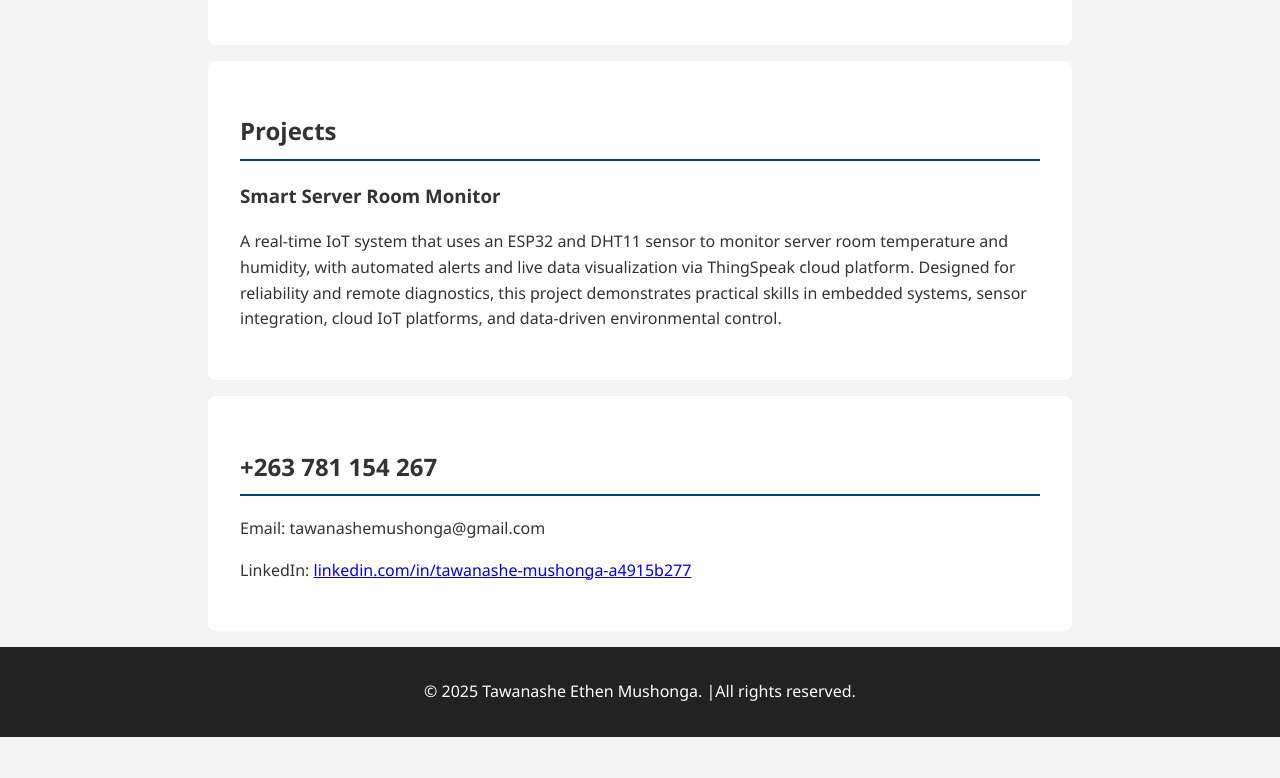
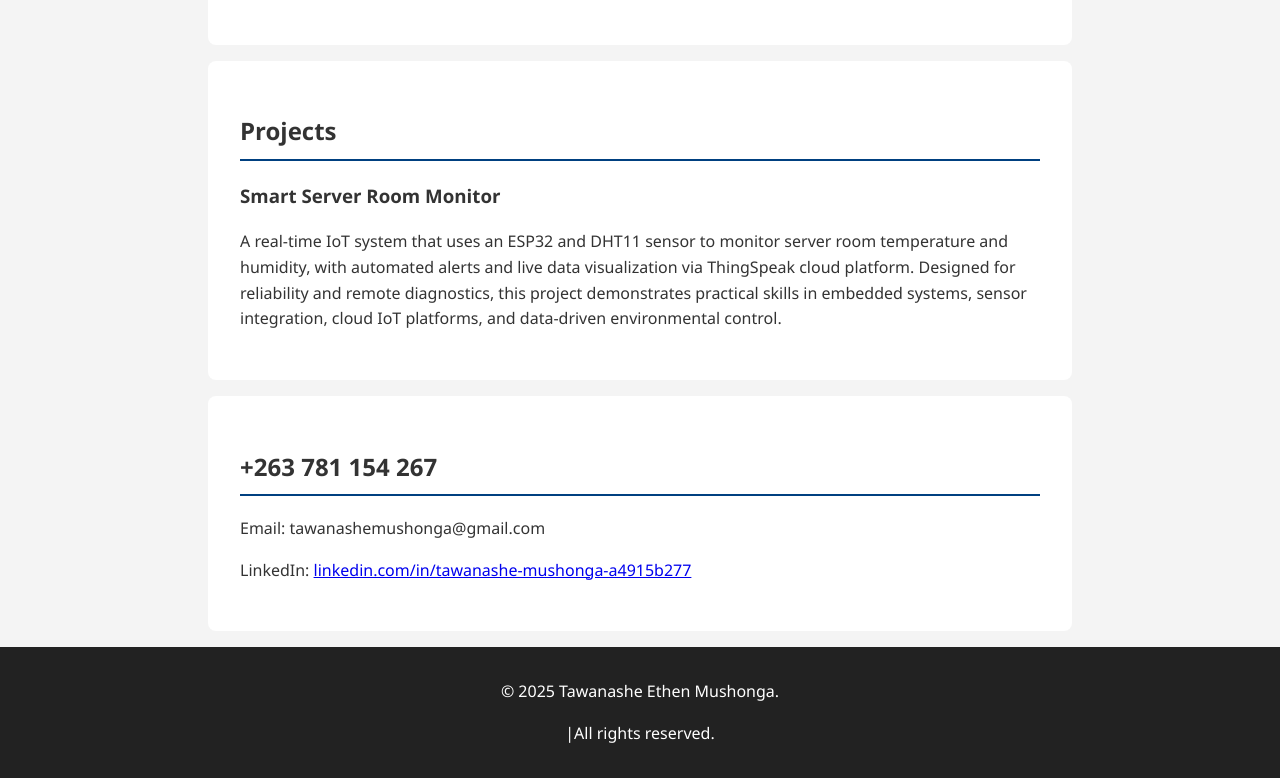
Before and after one commit to tawanashemushonga/tawanashemushonga.github.io, a plain HTML site: page index.html in a window 1280 px wide. Shown: the part 2261-3039 px from the top of the page. Before the commit the page ends 2998 px from the top, so only its background shows below. Drawn offline with Linux system fonts and the light colour scheme.

Commit message:
Update index.html

```diff
--- a/index.html
+++ b/index.html
@@ -101,8 +101,8 @@ Alongside my formal education, I’ve taken initiative to strengthen my expertis
   </section>
 
   <footer>
-    <p>&copy; 2025 Tawanashe Ethen Mushonga.
-      |All rights reserved.</p>
+    <p>&copy; 2025 Tawanashe Ethen Mushonga.</p>
+    <p>|All rights reserved.</p>
   </footer>
 
   <script src="script.js"></script>
```
